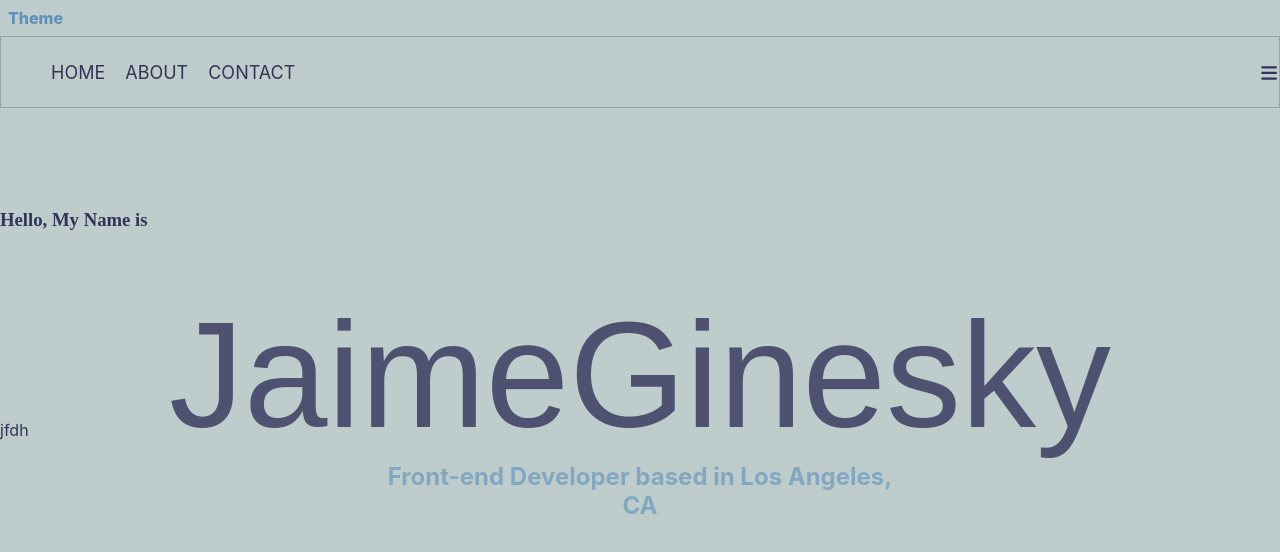
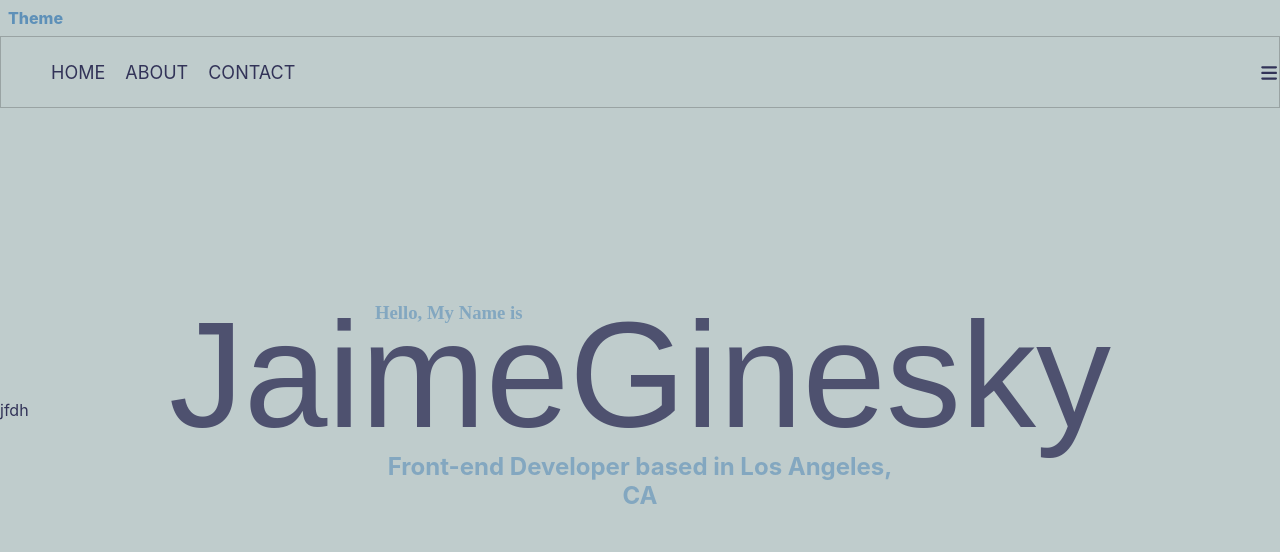
Before and after one commit to Jaime-Ginesky/jgreactwebsite, a React (Create React App) app: page / in a window 1280 px wide. Shown: the top 552 px of the page. Built offline with nearby package versions, Linux system fonts and the light colour scheme.

Commit message:
added slideup on h3

```diff
--- a/src/routes/home/home.component.js
+++ b/src/routes/home/home.component.js
@@ -9,9 +9,10 @@ return(
   <Fragment>
     <MainContainer>
 
-        <h3>Hello, My Name is</h3>
+
         <h1>JaimeGinesky</h1>
         <SlideDown>
+        <h3>Hello, My Name is</h3>
           <h2>Front-end Developer based in Los Angeles, CA</h2>
           </SlideDown>
         <footer>jfdh</footer>
--- a/src/routes/home/home.styles.js
+++ b/src/routes/home/home.styles.js
@@ -13,13 +13,7 @@ import styled from 'styled-components';
 
 
      h3 {
-        display: flex;
-        margin: auto;
-        justify-content: center;
-        align-content: center;
         position: fixed;
-        padding: 0px;
-        text-align: center;
         font-family: "Cormorant Garamond", serif;
      }
 
@@ -36,18 +30,6 @@ import styled from 'styled-components';
        font-family: "Poppins", sans-serif;
        padding-top: 80px;
       }
-    // h2 {
-    //    display: grid;
-    //    justify-content: center;
-    //    align-content: center;
-    //    grid-gap: 10px;
-    //    position: fixed;
-    //    color:steelblue;
-    //    opacity: 60%;
-    //    font-size: 24px;
-    //    font-family: "Cormorant Garamond", serif;
-    //    margin: -90px auto;
-    //  }
     `
 
 
@@ -58,14 +40,25 @@ import styled from 'styled-components';
     margin-left: 450px;
     max-width: 530px;
     color:steelblue;
+    margin: -130px auto;
     opacity: 50%;
-    margin: -120px auto;
     display: grid;
     justify-content: center;
     align-content: center;
     grid-gap: 5px;
 
-
+   h3 {
+    display: block;
+    margin: -130px auto;
+    text-align: center;
+    animation:2s slide-up 2s forwards;
+       transform:translateY(270%);
+    @keyframes slide-up {
+    to {
+      transform:translateX(0%);
+    }
+  }
+}
 
    h2 {
     text-align: center;
```
